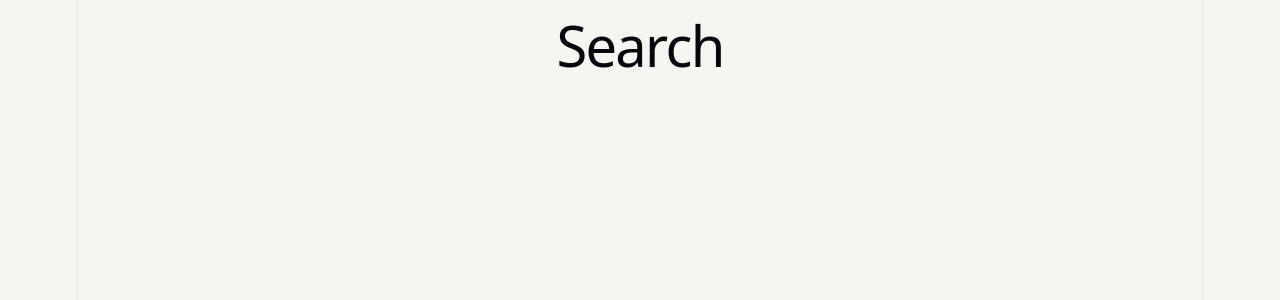
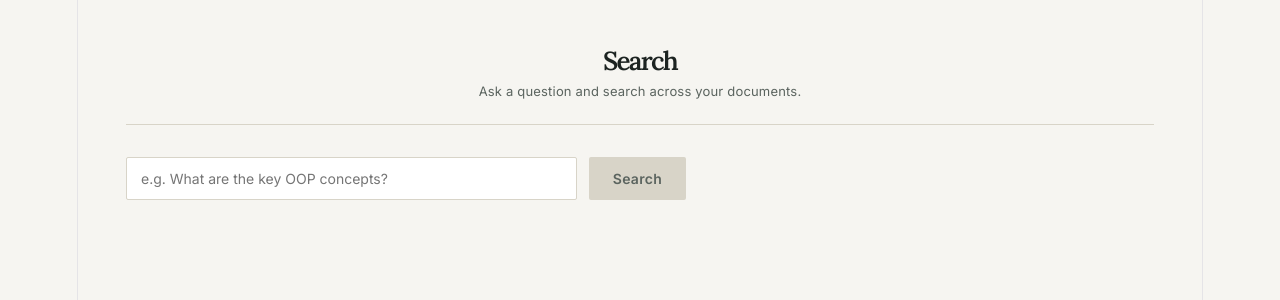
Before and after one commit to Calipha-Rayyan/Personal-Knowledge-Base-MCP, a React app in the folder frontend/: page /search in a window 1280 px wide. Shown: the top 300 px of the page. Built offline with nearby package versions, Linux system fonts and the light colour scheme; the HTML template or start-up script is replaced by a standard one.

Commit message:
feat: build Search page with query navigation

```diff
--- a/frontend/src/pages/Search.jsx
+++ b/frontend/src/pages/Search.jsx
@@ -1,7 +1,35 @@
+import { useState } from 'react'
+import { useNavigate } from 'react-router-dom'
+import '../styles/search.css'
+
 function Search() {
+  const [query, setQuery] = useState('')
+  const navigate = useNavigate()
+
+  const handleSubmit = (e) => {
+    e.preventDefault()
+    if (!query.trim()) return
+    navigate(`/search-results?q=${encodeURIComponent(query)}`)
+  }
+
   return (
-    <div>
-      <h1>Search</h1>
+    <div className="search-page">
+      <div className="search-header">
+        <h1>Search</h1>
+        <div className="subtitle">Ask a question and search across your documents.</div>
+      </div>
+
+      <form onSubmit={handleSubmit} className="search-form">
+        <input
+          type="text"
+          placeholder="e.g. What are the key OOP concepts?"
+          value={query}
+          onChange={(e) => setQuery(e.target.value)}
+        />
+        <button type="submit" disabled={!query.trim()}>
+          Search
+        </button>
+      </form>
     </div>
   )
 }
--- /dev/null
+++ b/frontend/src/styles/search.css
@@ -0,0 +1,71 @@
+.search-page {
+  min-height: 100vh;
+  padding: 48px;
+}
+
+.search-header {
+  margin-bottom: 32px;
+  border-bottom: 1px solid var(--line);
+  padding-bottom: 20px;
+}
+
+.search-header h1 {
+  font-family: 'Lora', serif;
+  font-size: 26px;
+  font-weight: 600;
+  margin: 0;
+  color: var(--ink);
+}
+
+.search-header .subtitle {
+  font-size: 13px;
+  color: var(--ink-soft);
+  margin-top: 4px;
+}
+
+.search-form {
+  max-width: 560px;
+  display: flex;
+  gap: 12px;
+}
+
+.search-form input {
+  flex: 1;
+  padding: 12px 14px;
+  font-family: 'Inter', sans-serif;
+  font-size: 14px;
+  color: var(--ink);
+  background: var(--white);
+  border: 1px solid var(--line);
+  border-radius: 2px;
+  outline: none;
+  transition: border-color 0.15s ease;
+}
+
+.search-form input:focus {
+  border-color: var(--accent);
+}
+
+.search-form button {
+  padding: 12px 24px;
+  font-family: 'Inter', sans-serif;
+  font-size: 14px;
+  font-weight: 600;
+  letter-spacing: 0.02em;
+  color: var(--white);
+  background: var(--accent);
+  border: none;
+  border-radius: 2px;
+  cursor: pointer;
+  transition: background 0.15s ease;
+}
+
+.search-form button:hover:not(:disabled) {
+  background: var(--accent-dark);
+}
+
+.search-form button:disabled {
+  background: var(--line);
+  color: var(--ink-soft);
+  cursor: not-allowed;
+}
```
